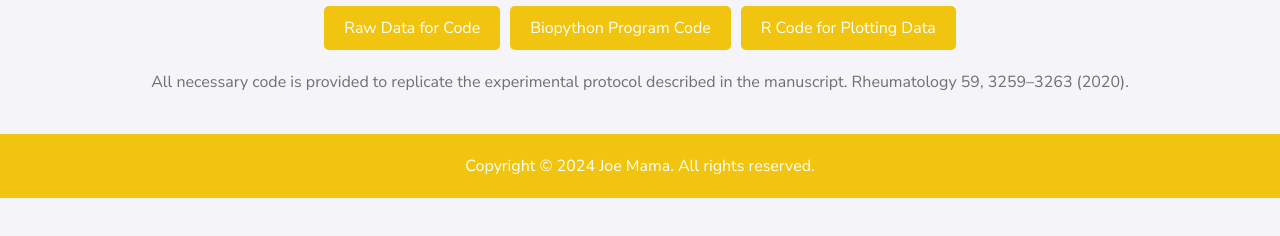
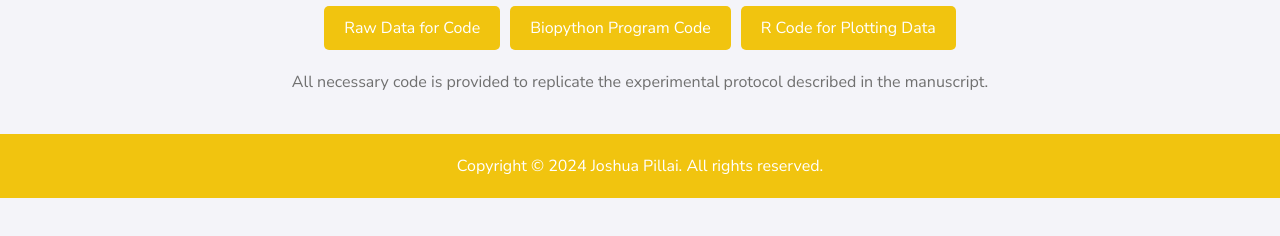
Before and after one commit to diradisease/diradisease.github.io, a plain HTML site: page biopython.html in a window 1280 px wide. Shown: the part 146-382 px from the top of the page. Drawn offline with nearby package versions, Linux system fonts and the light colour scheme.

Commit message:
Update biopython.html

```diff
--- a/biopython.html
+++ b/biopython.html
@@ -103,11 +103,11 @@
                 <a href="https://colab.research.google.com/drive/1A864lfc6mjdDv23q-7VRZFWsDZ36_vcg?usp=sharing" target="_blank">R Code for Plotting Data</a>
             </div>
         </div>
-        <p class="reference-text">All necessary code is provided to replicate the experimental protocol described in the manuscript. Rheumatology 59, 3259–3263 (2020).</p>
+        <p class="reference-text">All necessary code is provided to replicate the experimental protocol described in the manuscript.</p>
     </section>
 
     <footer class="footer">
-        Copyright © 2024 Joe Mama. All rights reserved.
+        Copyright © 2024 Joshua Pillai. All rights reserved.
     </footer>
 </body>
 </html>
```
